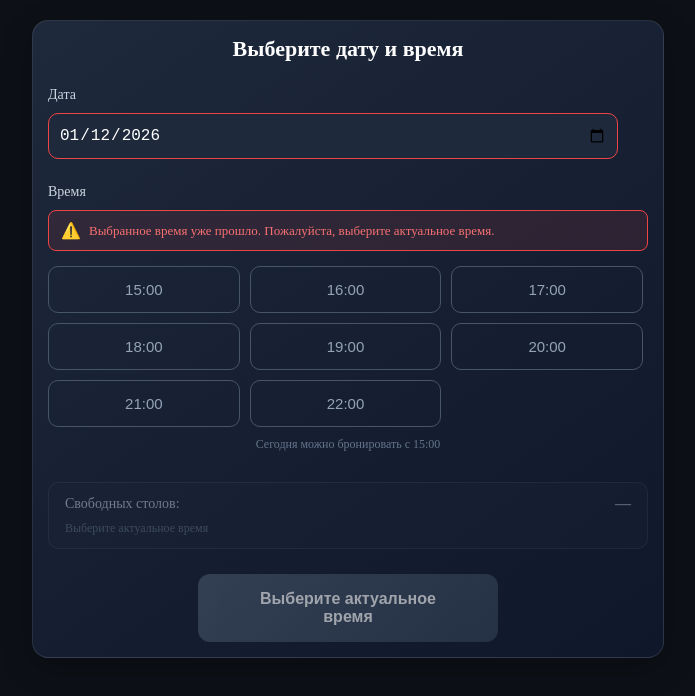
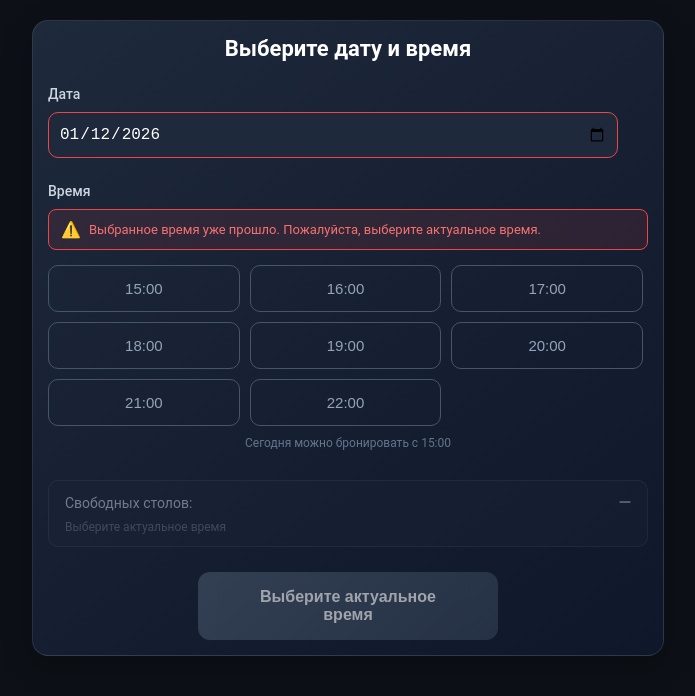
Before and after one commit to zapintix/tavrika-front, a React (Vite) app: page / in a window 1280 px wide. Shown: the top 696 px of the page, without its empty margins (292-987 px from the left). Built offline with nearby package versions, Linux system fonts and the light colour scheme.

Commit message:
Изменил шрифт

```diff
--- /dev/null
+++ b/public/index.html
@@ -0,0 +1 @@
+<link href="https://fonts.googleapis.com/css2?family=Roboto:wght@400;500;700&display=swap" rel="stylesheet">
--- a/src/App.css
+++ b/src/App.css
@@ -2,6 +2,8 @@
   width: 100%;
   max-width: none;
   margin: 0;
+    font-family: "Roboto", sans-serif;
+
 }
 
 
@@ -35,8 +37,12 @@
 
 .card {
   padding: 2em;
+    font-family: "Roboto", sans-serif;
+
 }
 
 .read-the-docs {
   color: #888;
+    font-family: "Roboto", sans-serif;
+
 }
--- a/src/index.css
+++ b/src/index.css
@@ -4,6 +4,7 @@
   width: 100%;
   height: 100%;
   background: #0d1117;
+  font-family: "Roboto", sans-serif;
 }
 
 #root {
```
